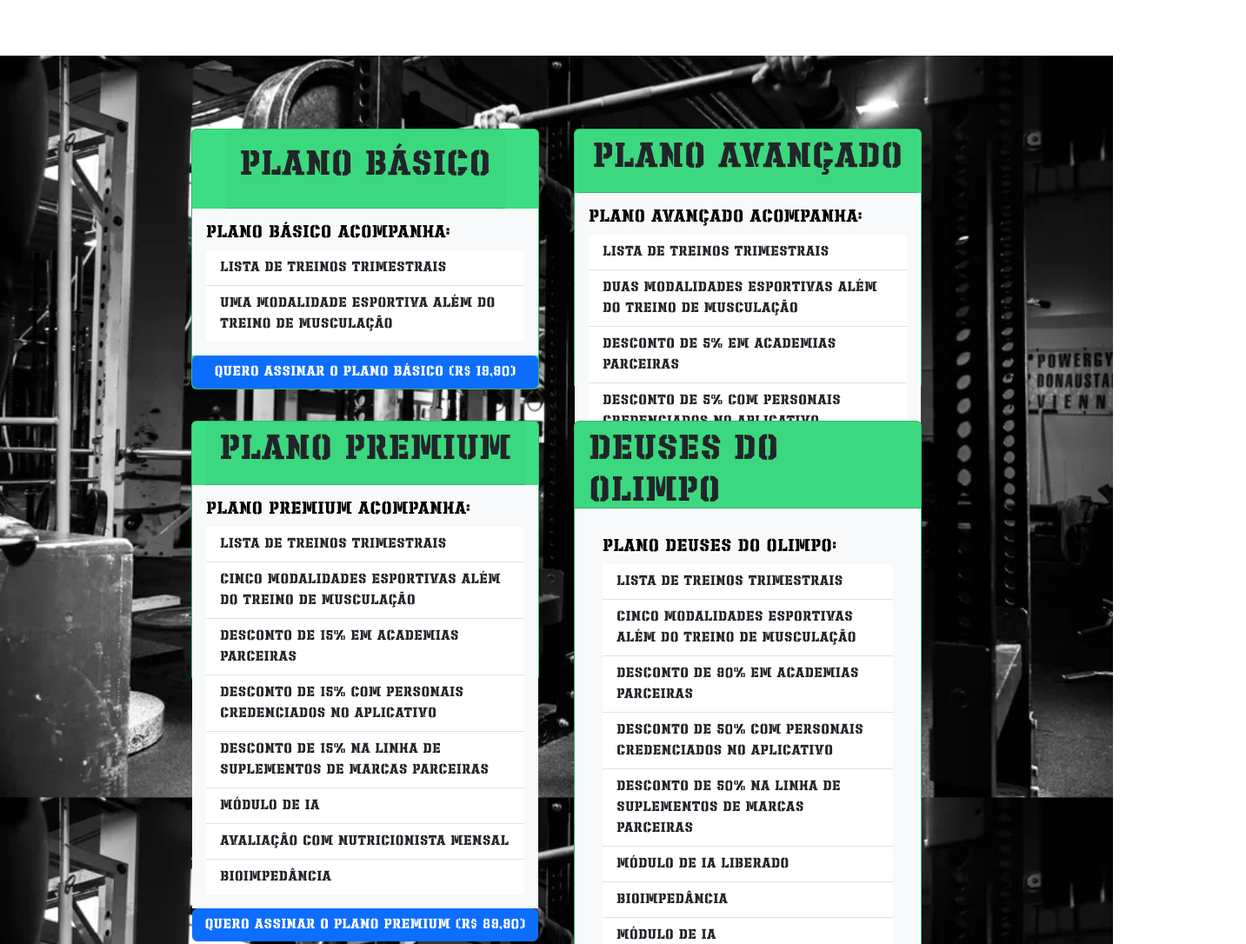
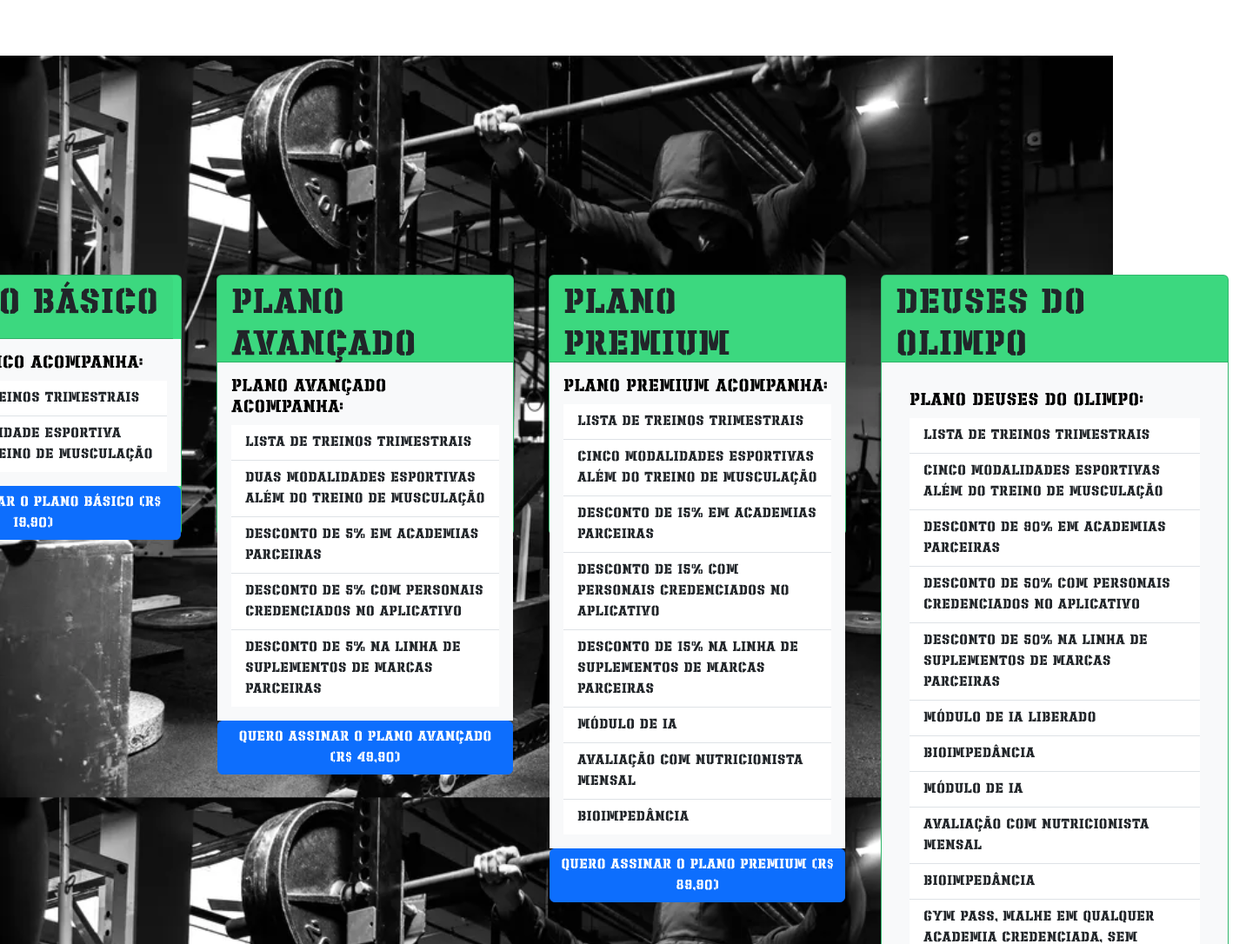
Before and after one commit to lucas-noleto/CodeFit, a plain HTML site: page index.html in a window 1280 px wide. Shown: the part 4420-5506 px from the top of the page at 87% size, 1433 px wide, since content can reach past the window. Drawn offline with nearby package versions, Linux system fonts and the light colour scheme.

Commit message:
Ajuste de flexbox

```diff
--- a/index.html
+++ b/index.html
@@ -209,7 +209,7 @@
         </section>
 
         <div class="paraPag" id="pagamentos">
-            <section class="cont" style=" border-radius: none;">
+            <section class="d-flex" style=" border-radius: none;">
 
                 <div class="card mb-3" style="background-color: #3dde83; width: 400px; height: 300px; margin: 20px;">
                     <div class="card-header" style="height: 100px; align-content: center; align-self: center;">
```
